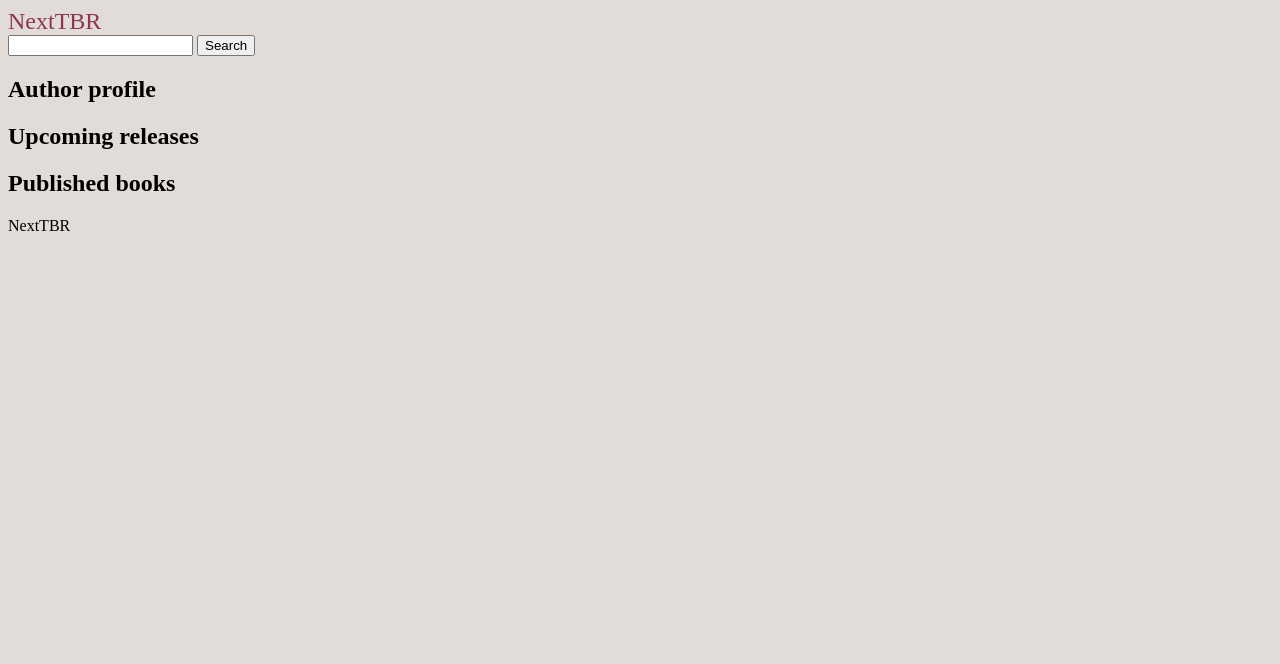
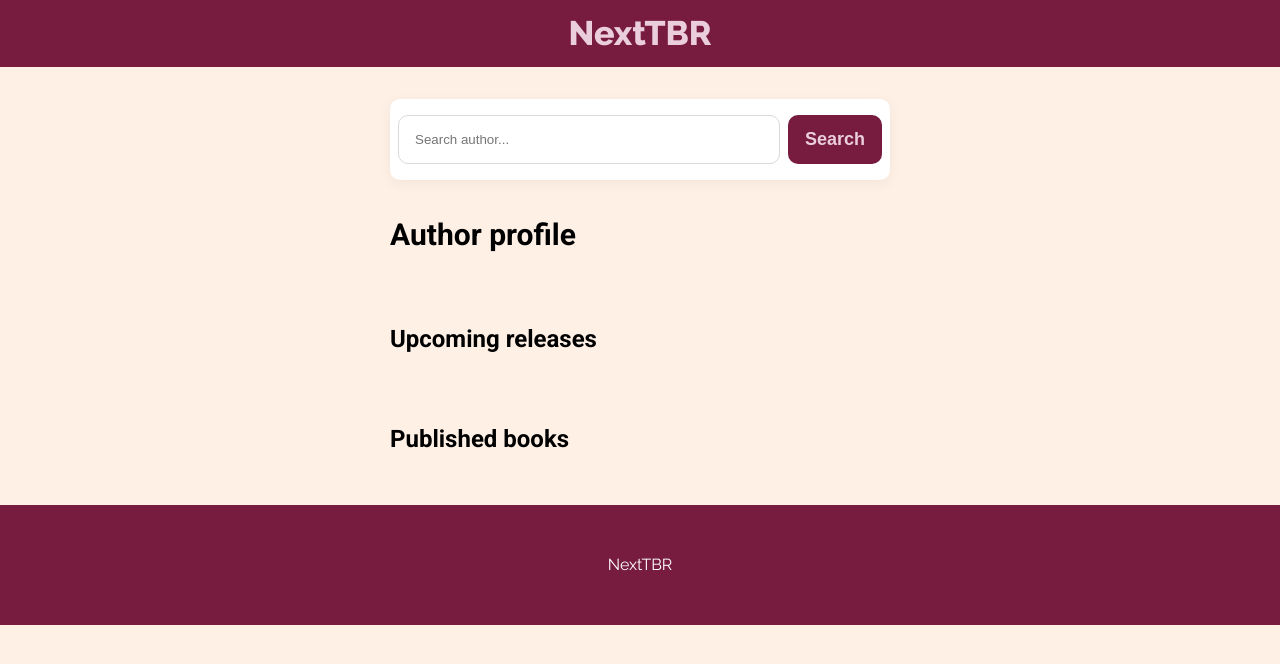
Before and after one commit to elisalindstrom/dt211g_project, a website built with Vite: page index.html in a window 1280 px wide. Built offline with nearby package versions, Linux system fonts and the light colour scheme.

Commit message:
Lagt till grundläggande SASS

```diff
--- a/index.html
+++ b/index.html
@@ -8,38 +8,48 @@
   <meta name="description" content="Track upcoming book releases from your favorite authors.">
   <!-- Stylesheet -->
   <link rel="stylesheet" href="/src/css/main.scss">
+
+  <link rel="preconnect" href="https://fonts.googleapis.com">
+  <link rel="preconnect" href="https://fonts.gstatic.com" crossorigin>
+  <link
+    href="https://fonts.googleapis.com/css2?family=Raleway:ital,wght@0,100..900;1,100..900&family=Roboto:ital,wght@0,100..900;1,100..900&display=swap"
+    rel="stylesheet">
 </head>
 
 <body>
-  <div id="app">
+  <div class="container">
     <header>
       <a href="index.html" class="logo">NextTBR</a>
     </header>
 
     <main>
+      <section class="main-content">
+
         <div class="search-section">
-        <form>
-          <input id="input" type="text">
-          <button id="submit" type="submit">Search</button>
+          <form autocomplete="off">
+            <input id="input" type="text" placeholder="Search author...">
+            <button id="submit" class="btn" type="submit">Search</button>
           </form>
         </div>
 
-      <section class="author-section">
+        <div class="author-section">
           <h1>Author profile</h1>
-        <div id="author-info">
+          <div id="author-info-card">
+          </div>
         </div>
 
-        <div class="upcoming-books">
+        <div class="card-section">
           <h2>Upcoming releases</h2>
-          <div id="upcoming-book-container">
+          <div id="upcoming-book-card">
           </div>
         </div>
-      </section>
 
-      <section class="book-section">
+        <div class="card-section">
           <h2>Published books</h2>
-        <div id="published-book-container">
+          <div id="published-book-card">
           </div>
+        </div>
+
       </section>
     </main>
 
--- a/src/css/_base.scss
+++ b/src/css/_base.scss
@@ -1,5 +1,65 @@
-$background-color: #E1DCD7;
+$background-color: #FFF0E5;
+$secondary-color: #781c3f;
+
+$font-stack: "Raleway", Helvetica, sans-serif;
+
+/* Mixins */
+@mixin flex-center {
+    display: flex;
+    justify-content: center;
+    align-items: center;
+}
+
+@mixin card {
+    margin-top: 1rem;
+    background-color: #FFFFFF;
+    padding: 1rem 0.5rem;
+    border-radius: 10px;
+    width: 100%;
+    max-width: 500px;
+    box-shadow: 0px 3px 14px 0px rgba(0, 0, 0, 0.05);
+}
+
+/* Base */
+* {
+    box-sizing: border-box;
+    margin: 0;
+    padding: 0;
+}
 
 body {
     background-color: $background-color;
+    font-family: $font-stack;
+    line-height: 1.5;
+    text-align: left;
 }
+
+h1, h2 {
+    font-family: "Roboto";
+    margin-top: 1rem;
+    margin-bottom: 1rem;
+}
+
+h1 {
+    font-size: 30px;
+}
+
+h2 {
+    font-size: 24px;
+}
+
+.btn {
+    font-size: 18px;
+    font-weight: 600;
+    border: 1px solid transparent;
+    border-radius: 10px;
+    cursor: pointer;
+    background-color: #781c3f;
+    color: #ebcedb;
+    padding: 0.5rem 1rem;
+
+    &:hover {
+        background-color: #ebcedb;
+        color: #781c3f;
+    }
+}
--- a/src/css/_layout.scss
+++ b/src/css/_layout.scss
@@ -1,7 +1,65 @@
+@use "base";
+
+.container {
+    width: 100%;
+    max-width: 1920px;
+    margin: 0 auto;
+}
+
 header {
+    @include base.flex-center;
+    background-color: base.$secondary-color;
+
     .logo {
-        color: #8F3457;
-        font-size: 24px;
+        color: #ebcedb;
+        font-size: 34px;
+        font-weight: 800;
         text-decoration: none;
+        padding: 0.5rem 1rem;
     }
 }
+
+.main-content {
+    @include base.flex-center;
+    flex-direction: column;
+    padding: 1rem 0.5rem;
+}
+
+.search-section {
+    @include base.card;
+
+    form {
+        display: flex;
+        justify-content: space-between;
+        gap: 0.5rem;
+
+        input {
+            padding: 1rem 1rem;
+            border: 1px solid #D9D9D9;
+            border-radius: 10px;
+            width: 100%;
+        }
+    }
+}
+
+.author-section,
+.card-section {
+    width: 100%;
+    max-width: 500px;
+    margin-top: 1rem;
+    margin-bottom: 1rem;
+}
+
+.author-info-card,
+.upcoming-book-card,
+.published-book-card {
+    @include base.card;
+    margin-top: 0.5rem;
+}
+
+footer {
+    @include base.flex-center;
+    background-color: base.$secondary-color;
+    color: #FFFFFF;
+    padding: 3rem 1rem;
+}
```
Lines whose indentation alone changed are shown as unchanged.
